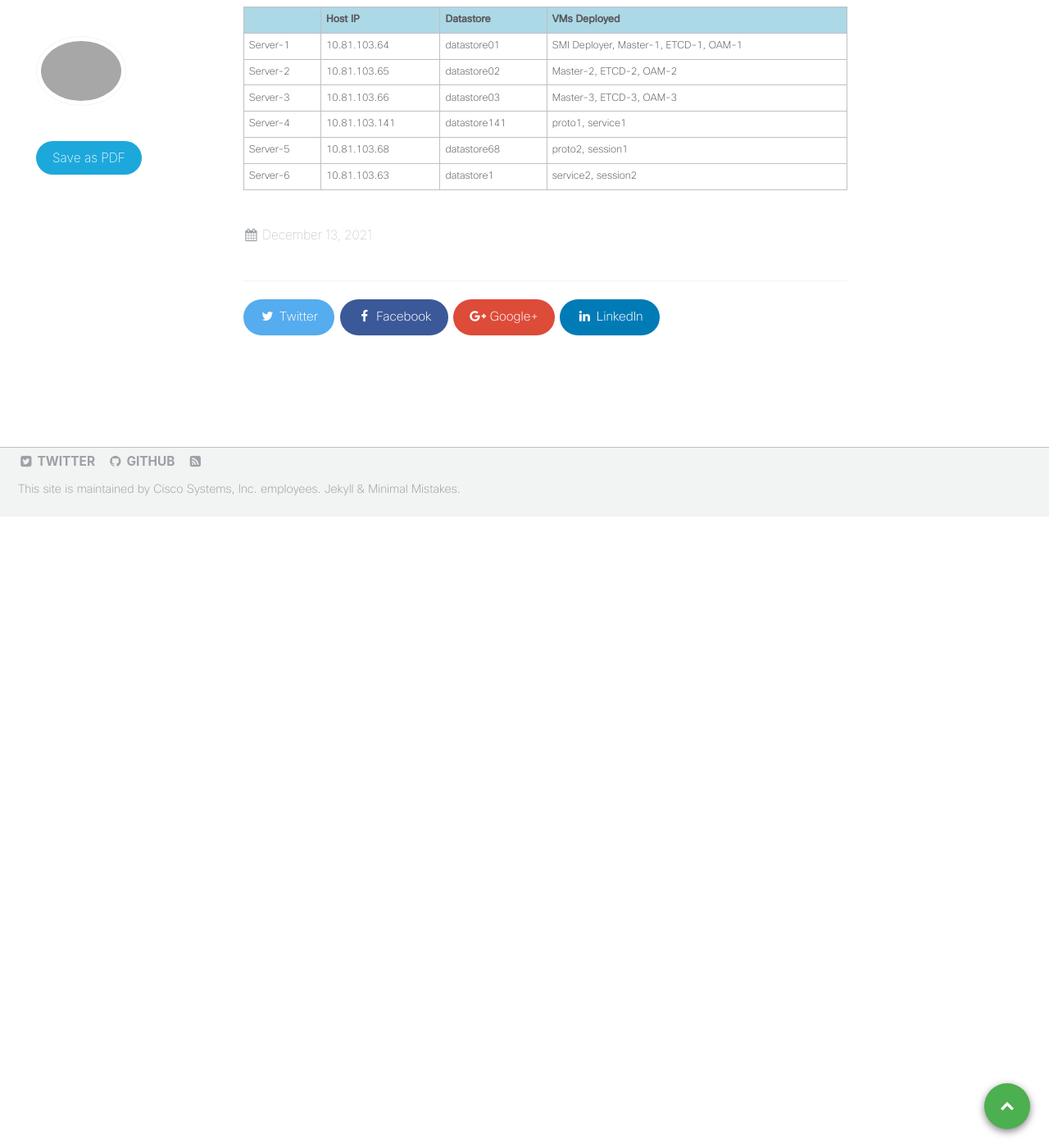
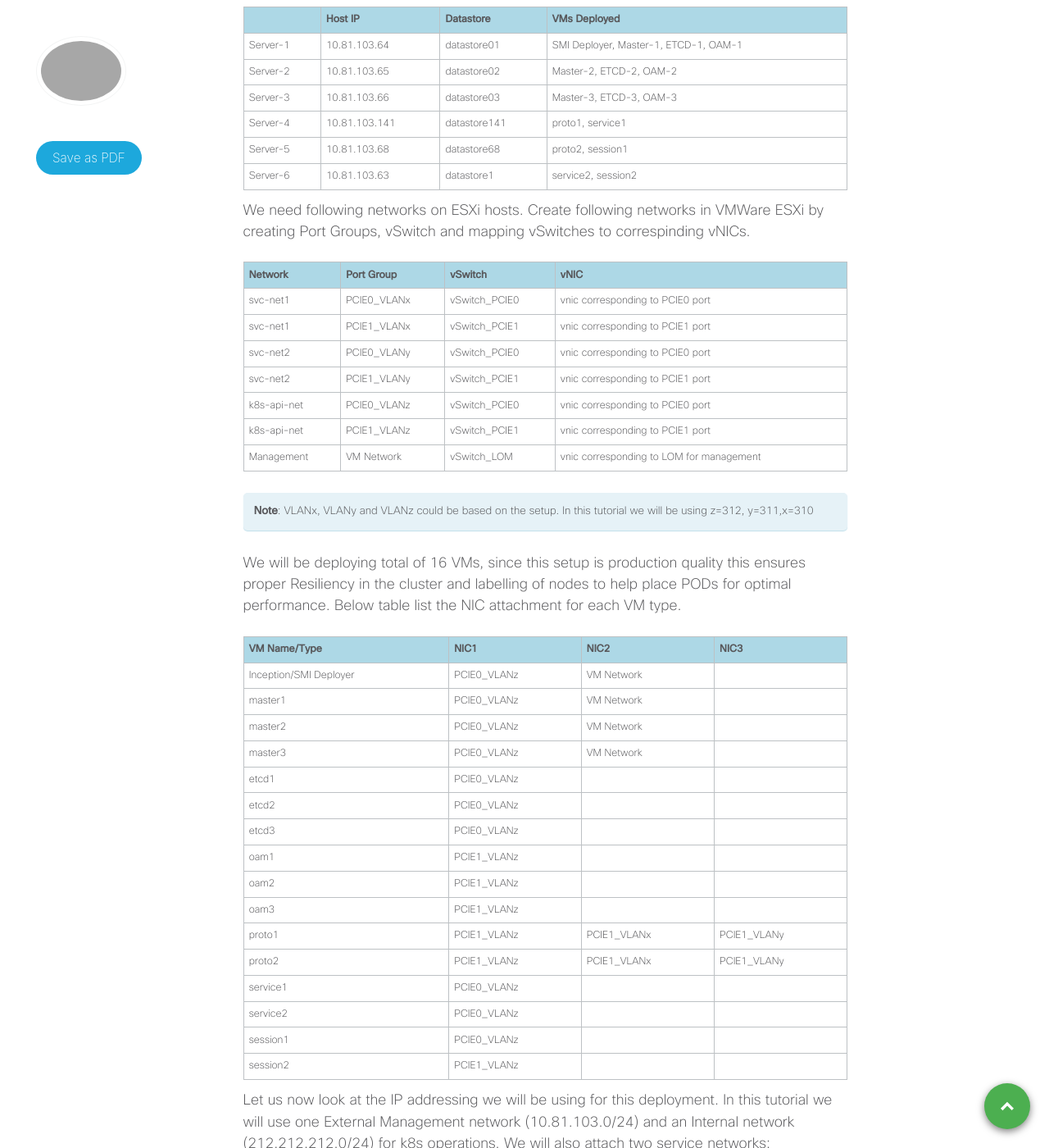
Before and after one commit to xrdocs/cnbng, a Jekyll site: the page built from _tutorials/multi-server-cnbng-cp-deployment-in-vmware.md, in a window 1280 px wide and 1400 px high, scrolled down 1797 px. Shown: the whole window at 82% size. Built offline with Jekyll 4.4.1, drawn with Linux system fonts in a browser that asks for light colours; comment, search, counter and statistics services are not loaded; some of the changed text lies outside the part shown.

Commit message:
Update multi-server-cnbng-cp-deployment-in-vmware.md

```diff
--- a/_tutorials/multi-server-cnbng-cp-deployment-in-vmware.md
+++ b/_tutorials/multi-server-cnbng-cp-deployment-in-vmware.md
@@ -74,3 +74,169 @@ We have following UCS hosts to deploy cnBNG CP
     <td>service2, session2</td>
   </tr>
 </table>
+
+We need following networks on ESXi hosts. Create following networks in VMWare ESXi by creating Port Groups, vSwitch and mapping vSwitches to correspinding vNICs.
+
+
+<table style="width:100%" border = "2">
+  <tr bgcolor="lightblue">
+    <th>Network</th>
+    <th>Port Group</th>
+    <th>vSwitch</th>
+    <th>vNIC</th>
+  </tr>
+  <tr>
+    <td>svc-net1</td>
+    <td>PCIE0_VLANx</td>
+    <td>vSwitch_PCIE0</td>
+    <td>vnic corresponding to PCIE0 port</td>
+  </tr>
+  <tr>
+    <td>svc-net1</td>
+    <td>PCIE1_VLANx</td>
+    <td>vSwitch_PCIE1</td>
+    <td>vnic corresponding to PCIE1 port</td>
+  </tr>
+  <tr>
+    <td>svc-net2</td>
+    <td>PCIE0_VLANy</td>
+    <td>vSwitch_PCIE0</td>
+    <td>vnic corresponding to PCIE0 port</td>
+  </tr>
+  <tr>
+    <td>svc-net2</td>
+    <td>PCIE1_VLANy</td>
+    <td>vSwitch_PCIE1</td>
+    <td>vnic corresponding to PCIE1 port</td>
+  </tr>
+  <tr>
+    <td>k8s-api-net</td>
+    <td>PCIE0_VLANz</td>
+    <td>vSwitch_PCIE0</td>
+    <td>vnic corresponding to PCIE0 port</td>
+  </tr>
+  <tr>
+    <td>k8s-api-net</td>
+    <td>PCIE1_VLANz</td>
+    <td>vSwitch_PCIE1</td>
+    <td>vnic corresponding to PCIE1 port</td>
+  </tr>
+  <tr>
+    <td>Management</td>
+    <td>VM Network</td>
+    <td>vSwitch_LOM</td>
+    <td>vnic corresponding to LOM for management</td>
+  </tr>
+</table>
+
+**Note**: VLANx, VLANy and VLANz could be based on the setup. In this tutorial we will be using z=312, y=311,x=310
+{: .notice--info}
+
+We will be deploying total of 16 VMs, since this setup is production quality this ensures proper Resiliency in the cluster and labelling of nodes to help place PODs for optimal performance. Below table list the NIC attachment for each VM type.
+
+<table style="width:100%" border = "2">
+  <tr bgcolor="lightblue">
+    <th>VM Name/Type</th>
+    <th>NIC1</th>
+    <th>NIC2</th>
+    <th>NIC3</th>
+  </tr>
+  <tr>
+    <td>Inception/SMI Deployer</td>
+    <td>PCIE0_VLANz</td>
+    <td>VM Network</td>
+    <td></td>
+  </tr>
+  <tr>
+    <td>master1</td>
+    <td>PCIE0_VLANz</td>
+    <td>VM Network</td>
+    <td></td>
+  </tr>
+  <tr>
+    <td>master2</td>
+    <td>PCIE0_VLANz</td>
+    <td>VM Network</td>
+    <td></td>
+  </tr>
+  <tr>
+    <td>master3</td>
+    <td>PCIE0_VLANz</td>
+    <td>VM Network</td>
+    <td></td>
+  </tr>
+  <tr>
+    <td>etcd1</td>
+    <td>PCIE0_VLANz</td>
+    <td></td>
+    <td></td>
+  </tr>
+  <tr>
+    <td>etcd2</td>
+    <td>PCIE0_VLANz</td>
+    <td></td>
+    <td></td>
+  </tr>
+  <tr>
+    <td>etcd3</td>
+    <td>PCIE0_VLANz</td>
+    <td></td>
+    <td></td>
+  </tr>
+  <tr>
+    <td>oam1</td>
+    <td>PCIE1_VLANz</td>
+    <td></td>
+    <td></td>
+  </tr>
+  <tr>
+    <td>oam2</td>
+    <td>PCIE1_VLANz</td>
+    <td></td>
+    <td></td>
+  </tr>
+  <tr>
+    <td>oam3</td>
+    <td>PCIE1_VLANz</td>
+    <td></td>
+    <td></td>
+  </tr>
+  <tr>
+    <td>proto1</td>
+    <td>PCIE1_VLANz</td>
+    <td>PCIE1_VLANx</td>
+    <td>PCIE1_VLANy</td>
+  </tr>
+  <tr>
+    <td>proto2</td>
+    <td>PCIE1_VLANz</td>
+    <td>PCIE1_VLANx</td>
+    <td>PCIE1_VLANy</td>
+  </tr>
+  <tr>
+    <td>service1</td>
+    <td>PCIE0_VLANz</td>
+    <td></td>
+    <td></td>
+  </tr>
+  <tr>
+    <td>service2</td>
+    <td>PCIE0_VLANz</td>
+    <td></td>
+    <td></td>
+  </tr>
+  <tr>
+    <td>session1</td>
+    <td>PCIE0_VLANz</td>
+    <td></td>
+    <td></td>
+  </tr>
+  <tr>
+    <td>session2</td>
+    <td>PCIE1_VLANz</td>
+    <td></td>
+    <td></td>
+  </tr>
+</table>
+
+Let us now look at the IP addressing we will be using for this deployment. In this tutorial we will use one External Management network (10.81.103.0/24) and an Internal network (212.212.212.0/24) for k8s operations. We will also attach two service networks: 11.0.0.0/24 and 12.0.0.0/24. svc-net1 (11.0.0.0/24) will be used for cnBNG CP and UP communication whereas svc-net2 (12.0.0.0/24) will be used for cnBNG CP and Radius communication.
```
